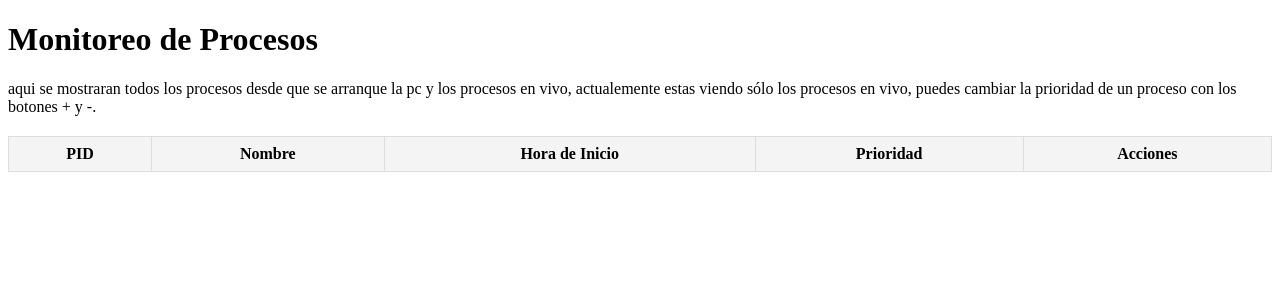
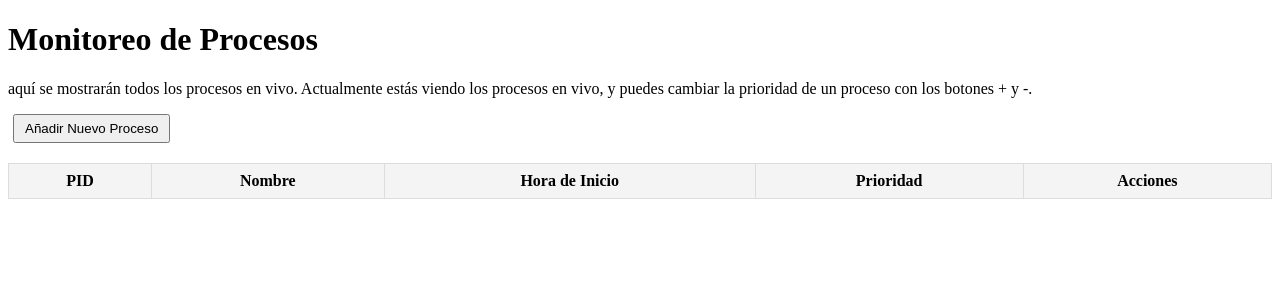
Before and after one commit to KevinRodriguezLima/TIF-SO, a Flask app: page / in a window 1280 px wide. Shown: the top 300 px of the page. Run offline with Flask 3, Linux system fonts and the light colour scheme; lists and menus that the app fills with data are empty; some libraries are stand-ins or nearby versions.

Commit message:
Añadiendo funciones para poder crear y eliminar procesos, deberiamos tener en cuenta donde almacenamos dichos procesos y trabajarlo en un gestor de base de datos

```diff
--- a/app.py
+++ b/app.py
@@ -1,8 +1,9 @@
-from flask import Flask, render_template
+from flask import Flask, render_template, request, redirect
 from flask_socketio import SocketIO, emit
 import psutil
 import time
 import random
+from datetime import datetime
 
 app = Flask(__name__)
 socketio = SocketIO(app)
@@ -12,6 +13,33 @@ prioridades_procesos = {}
 @app.route('/')
 def inicio():
     return render_template('index.html')
+
+@app.route('/crear_proceso', methods=['GET', 'POST'])
+def crear_proceso():
+    max_pid = max(prioridades_procesos.keys(), default=0)
+
+    if request.method == 'POST':
+        nombre = request.form['nombre']
+        pid = max_pid + 1
+        prioridad = int(request.form['prioridad'])
+
+        hora_inicio = datetime.now().strftime('%Y-%m-%d %H:%M:%S')
+
+        prioridades_procesos[pid] = prioridad
+
+        info_proceso = {
+            "pid": pid,
+            "nombre": nombre,
+            "hora_inicio": hora_inicio,
+            "prioridad": prioridad
+        }
+
+        socketio.emit('proceso_nuevo', [info_proceso])
+
+        return redirect('/')
+
+    return render_template('crear_proceso.html', max_pid=max_pid)
+
 
 def vigilar_procesos():
     pids_anteriores = set(proc.pid for proc in psutil.process_iter())
@@ -52,6 +80,14 @@ def manejar_cambio_prioridad(datos):
         prioridades_procesos[pid] = nueva_prioridad
         socketio.emit('prioridad_cambiada', {'pid': pid, 'nueva_prioridad': nueva_prioridad})
 
+@socketio.on('eliminar_proceso')
+def eliminar_proceso(datos):
+    """Maneja la eliminación de un proceso."""
+    pid = datos['pid']
+    if pid in prioridades_procesos:
+        del prioridades_procesos[pid]
+        socketio.emit('proceso_eliminado', {'pid': pid})
+
 @socketio.on('connect')
 def manejar_conexion():
     print("¡Cliente conectado!")
--- a/templates/index.html
+++ b/templates/index.html
@@ -32,7 +32,10 @@
 </head>
 <body>
     <h1>Monitoreo de Procesos</h1>
-    <p>aqui se mostraran todos los procesos desde que se arranque la pc y los procesos en vivo, actualemente estas viendo sólo los procesos en vivo, puedes cambiar la prioridad de un proceso con los botones + y -.</p>
+    <p>aquí se mostrarán todos los procesos en vivo. Actualmente estás viendo los procesos en vivo, y puedes cambiar la prioridad de un proceso con los botones + y -.</p>
+
+    <button onclick="window.location.href='/crear_proceso'">Añadir Nuevo Proceso</button>
+
     <table id="tabla-procesos">
         <thead>
             <tr>
@@ -46,6 +49,7 @@
         <tbody>
         </tbody>
     </table>
+
     <script>
         const socket = io();
 
@@ -62,6 +66,7 @@
                     <td>
                         <button onclick="cambiarPrioridad(${proceso.pid}, -1)">-</button>
                         <button onclick="cambiarPrioridad(${proceso.pid}, 1)">+</button>
+                        <button onclick="eliminarProceso(${proceso.pid})">Eliminar</button>
                     </td>
                 `;
                 cuerpoTabla.appendChild(fila);
@@ -75,11 +80,23 @@
             socket.emit('cambiar_prioridad', { pid: pid, prioridad: nuevaPrioridad });
         }
 
+        function eliminarProceso(pid) {
+            socket.emit('eliminar_proceso', { pid: pid });
+        }
+
         socket.on('prioridad_cambiada', function (datos) {
             const { pid, nueva_prioridad } = datos;
             const celdaPrioridad = document.getElementById(`prioridad-${pid}`);
             if (celdaPrioridad) {
                 celdaPrioridad.innerText = nueva_prioridad;
+            }
+        });
+
+        socket.on('proceso_eliminado', function (datos) {
+            const pid = datos.pid;
+            const fila = document.getElementById(`fila-${pid}`);
+            if (fila) {
+                fila.remove();  // Eliminar la fila de la tabla
             }
         });
 
```
Also changed, not shown: templates/crear_proceso.html (added, +25 -0 lines).
